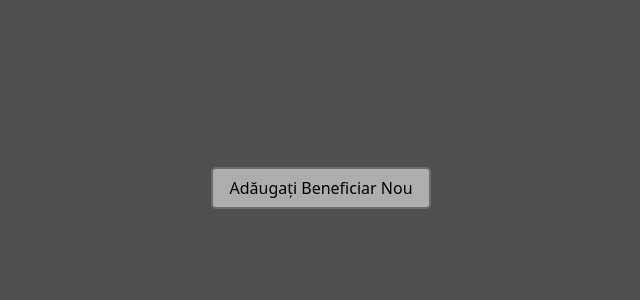
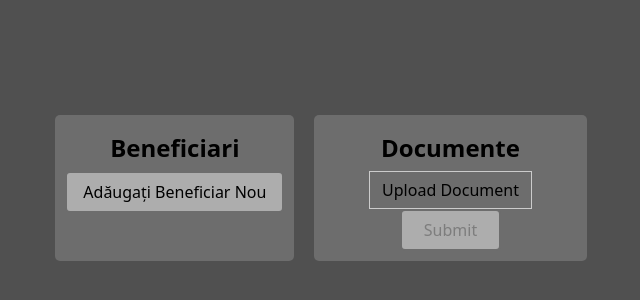
Before and after one commit to ciocanea/senior-home-manager-frontend, a React (Vite) app: page / in a window 1280 px wide. Shown: the part 212-512 px from the top of the page, without its empty margins (319-959 px from the left). Built offline with nearby package versions, Linux system fonts and the light colour scheme; no server answers.

Commit message:
Implement getting, uploading and deleting documents

```diff
--- a/src/api/document_api.ts
+++ b/src/api/document_api.ts
@@ -27,3 +27,58 @@ export const generate = async (documentRequestDTO: DocumentRequestDTO): Promise<
         return { success: false, error: errorMsg };
     }
 }
+
+export const upload = async (newDocument: File): Promise<Result<void>> => {
+    try {
+        const formData = new FormData();
+        formData.append("newDocument", newDocument);
+
+        await documentClient.post(
+            'upload',
+            formData,
+            {
+                headers: {
+                    'Content-Type': 'multipart/form-data'
+                }
+            }
+        );
+
+        return { success: true, data: undefined };
+    } catch (error) {
+        console.error('Failed to upload document:', error);
+        const errorMsg = getApiErrorMessage(error);
+        return { success: false, error: errorMsg };
+    }
+};
+
+export const deleteDocument = async (documentName: string): Promise<Result<void>> => {
+    try {
+        await documentClient.delete(
+            '',
+            {
+                params: { documentName: documentName }
+            }
+        );
+
+        return { success: true, data: undefined };
+    }
+    catch (error) {
+        console.error('Failed to delete document:', error);
+        const errorMsg = getApiErrorMessage(error);
+        return { success: false, error: errorMsg };
+    }
+}
+
+
+export const getNames = async (): Promise<Result<string[]>> => {
+    try {
+        const response: AxiosResponse<string[]> = await documentClient.get('getNames');
+        console.log(response.data);
+        return { success: true, data: response.data }
+    }
+    catch (error) {
+        console.error('Failed to get document names:', error);
+        const errorMsg = getApiErrorMessage(error);
+        return { success: false, error: errorMsg };
+    }
+}
--- a/src/pages/home/home_page.module.css
+++ b/src/pages/home/home_page.module.css
@@ -0,0 +1,23 @@
+.container {
+    display: flex;
+    flex-direction: row;
+}
+
+.item {
+    padding: 10px;
+    margin: 10px;
+
+    border-radius: 5px;
+    background-color: var(--primary-color);
+}
+
+input[type="file"] {
+    display: none;
+}
+
+.document_input {
+    border: 1px solid #ccc;
+    display: inline-block;
+    padding: 6px 12px;
+    cursor: pointer;
+}
--- a/src/pages/home/home_page.tsx
+++ b/src/pages/home/home_page.tsx
@@ -6,7 +6,8 @@ import BeneficiaryList from "./components/beneficiary_list";
 import { Snackbar } from "@mui/material";
 import { BeneficiaryRepository } from "../../repositories/beneficiary_repository";
 import type { Beneficiary } from "../../classes/beneficiary";
-
+import { DocumentRepository } from "../../repositories/document_repository";
+import DocumentList from "./components/document_list";
 
 function HomePage () {
     const [showPopup, setShowPopup] = useState(false);
@@ -15,28 +16,93 @@ function HomePage () {
     const [snackbarMessage, setSnackbarMessage] = useState('');
 
     const [beneficiaries, setBeneficiaries] = useState<Beneficiary[]>([]);
+    const [documents, setDocuments] = useState<string[]>([]);
 
-    const handleSubmitBeneficiary = (message: string, beneficiary?: Beneficiary) => {
-        if (beneficiary) {
-            setBeneficiaries(beneficiaries.concat(beneficiary))
-        }
-
-        setSnackbarMessage(message);
-        setSnackbarOpen(true);
-    };
+    const [newDocument, setNewDocument] = useState<File | undefined>(undefined);
 
     useEffect(() => {
         BeneficiaryRepository.getAll().then((result) => {
             if (result.success) {
                 setBeneficiaries(result.data);
-            } else {
-                console.log(result.error);
+            }
+        });
+
+        DocumentRepository.getNames().then((result) => {
+            if (result.success) {
+                setDocuments(result.data);
             }
         });
     }, []);
 
+    const handleSubmitBeneficiary = (beneficiary?: Beneficiary) => {
+        if (beneficiary) {
+            setBeneficiaries(beneficiaries.concat(beneficiary));
+
+            setSnackbarMessage('Beneficiar adăugat.');
+            setSnackbarOpen(true);
+        }
+        else {
+            setSnackbarMessage('Beneficiarul nu a putut fi adăugat.');
+            setSnackbarOpen(true);
+        }
+    };
+
+    const handleSubmitDocument = async (e: React.FormEvent) => {
+        e.preventDefault();
+
+        if (!newDocument) {
+            setSnackbarMessage('Selectați un document.');
+            setSnackbarOpen(true);
+            return;
+        }
+
+        if (documents.includes(newDocument.name)) {
+            setSnackbarMessage('Documentul selectat există deja.');
+            setSnackbarOpen(true);
+            return;
+        }
+
+        const result = await DocumentRepository.upload(newDocument);
+
+        if (result.success) {
+            setDocuments(documents.concat(newDocument.name).sort());
+            setNewDocument(undefined);
+
+            setSnackbarMessage('Document încărcat.');
+            setSnackbarOpen(true);
+        }
+        else {
+            setSnackbarMessage('Documentul nu a putut fi încărcat.');
+            setSnackbarOpen(true);
+        }
+    }
+
+    const handleDeleteDocument = async (documentName: string) => {
+        const result = await DocumentRepository.deleteDocument(documentName);
+
+        if (result.success) {
+            setDocuments(documents.filter(doc => doc != documentName));
+
+            setSnackbarMessage('Document șters.');
+            setSnackbarOpen(true);
+        }
+        else {
+            setSnackbarMessage('Documentul nu a putut fi șters.');
+            setSnackbarOpen(true);
+        }
+    }
+
+    const handleDocumentChange = (newDocument: File | undefined) => {
+        if (newDocument) {
+            setNewDocument(newDocument);
+        }
+    }
+
     return (
         <>
+            <div className={styles.container}>
+                <div className={styles.item}>
+                    <h2>Beneficiari</h2>
                     <button onClick={() => setShowPopup(true)}>Adăugați Beneficiar Nou</button>
                     {
                         showPopup &&
@@ -48,6 +114,7 @@ function HomePage () {
 
                     <BeneficiaryList
                     beneficiaries={beneficiaries}
+                    documents={documents}
                     >
                     </BeneficiaryList>
 
@@ -59,6 +126,40 @@ function HomePage () {
                     anchorOrigin={{ vertical: 'bottom', horizontal: 'center' }}
                     >
                     </Snackbar>
+                </div>
+
+                <div className={styles.item}>
+                    <h2>Documente</h2>
+                    <div className={styles.document_upload}>
+                        <form onSubmit={handleSubmitDocument}>
+                            <label htmlFor="document_input" className={styles.document_input}>
+                                { newDocument?.name || 'Upload Document' }
+                            </label>
+                            <input
+                            id="document_input"
+                            type="file"
+                            accept=".docx"
+                            onChange={(e) => handleDocumentChange(e.target.files?.[0])}
+                            />
+
+                            <button
+                            type="submit"
+                            disabled={ newDocument === undefined }
+                            >
+                                Submit
+                            </button>
+                        </form>
+                    </div>
+
+
+                    <DocumentList
+                    documents={documents}
+                    onDeleteDocument={handleDeleteDocument}
+                    >
+                    </DocumentList>
+
+                </div>
+            </div>
         </>
     );
 }
--- a/src/repositories/document_repository.ts
+++ b/src/repositories/document_repository.ts
@@ -1,4 +1,4 @@
-import { generate } from "../api/document_api";
+import { generate, getNames, upload, deleteDocument } from "../api/document_api";
 import type { Beneficiary } from "../classes/beneficiary";
 import type { DocumentRequestDTO } from "../utils/dtos/documentRequestDTO";
 import type { Result } from "../utils/result";
@@ -26,5 +26,17 @@ export const DocumentRepository = {
         else {
             return { success: false, error: result.error }
         }
+    },
+
+    async upload (newDocument: File): Promise<Result<void>> {
+        return await upload(newDocument);
+    },
+
+    async deleteDocument (documentName: string): Promise<Result<void>> {
+        return await deleteDocument(documentName);
+    },
+
+    async getNames (): Promise<Result<string[]>> {
+        return await getNames();
     }
 }
```
Lines whose indentation alone changed are shown as unchanged.
